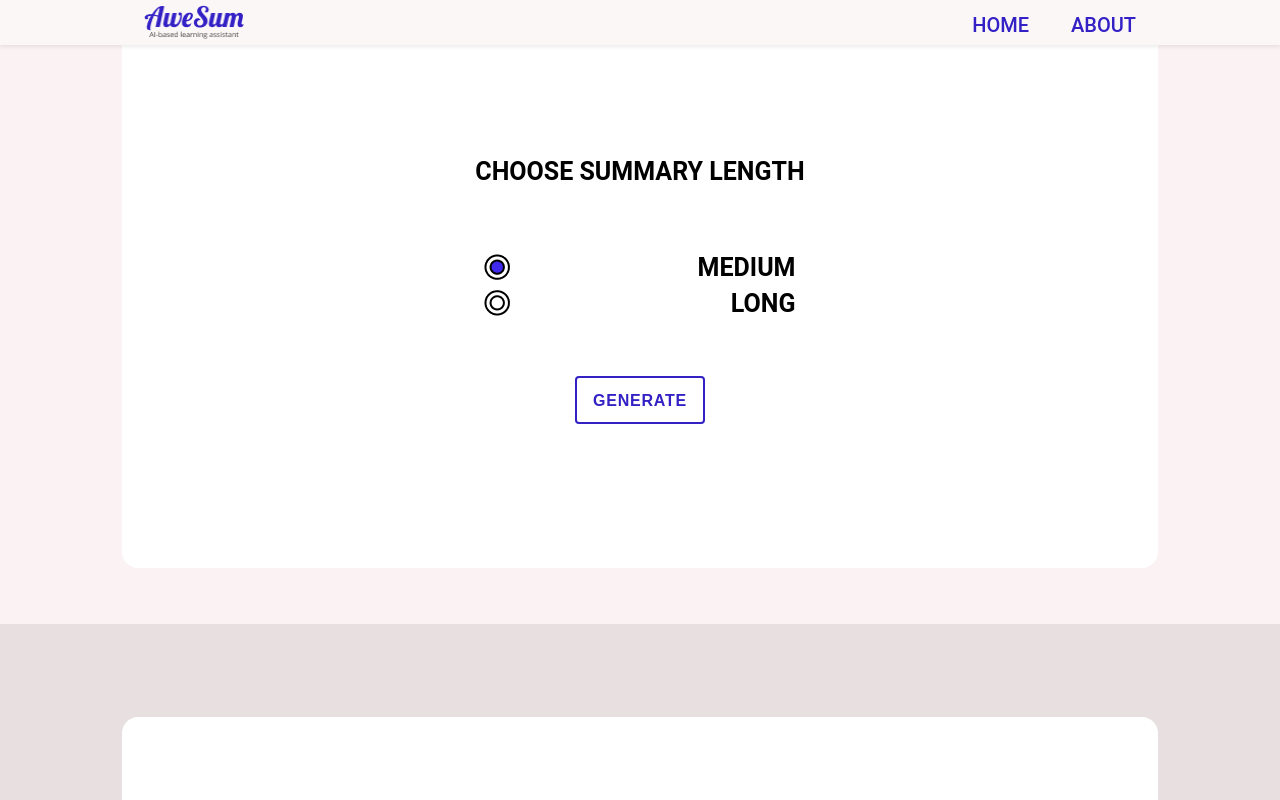
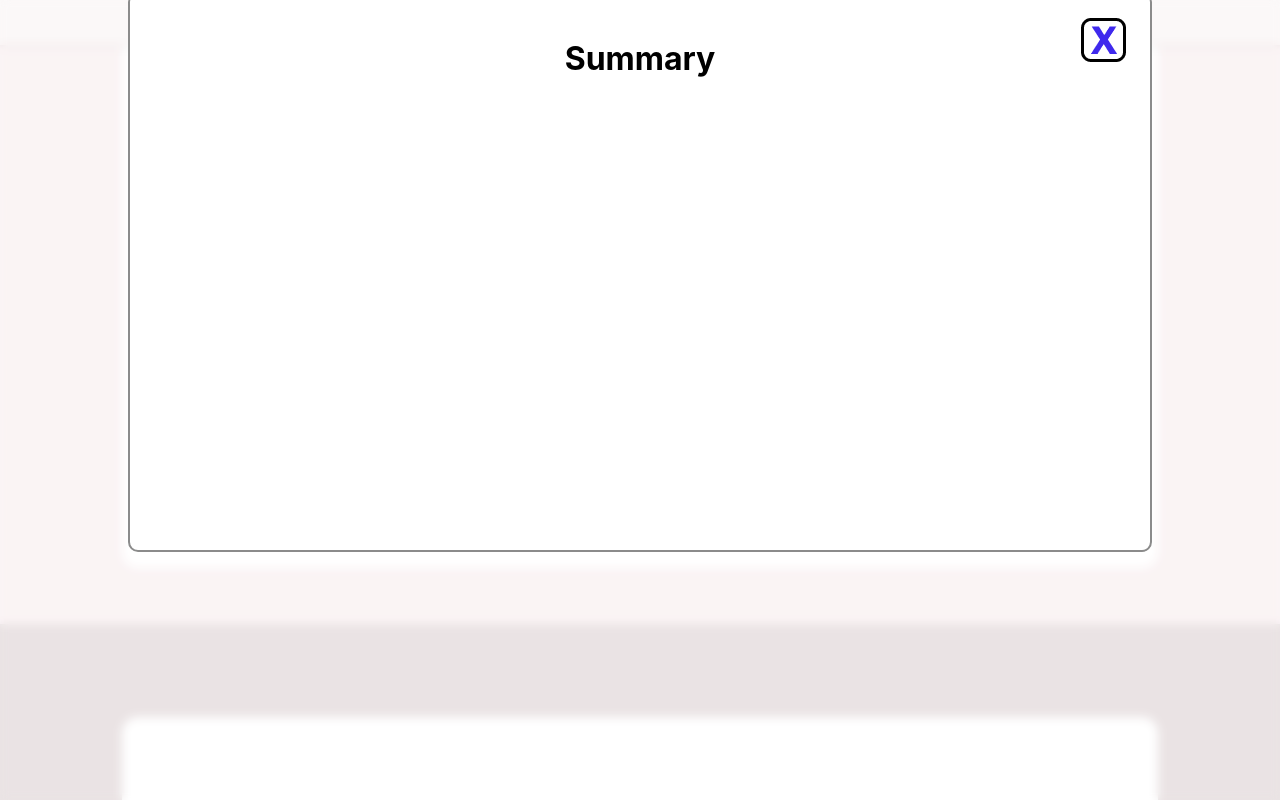
Before and after one commit to 89OutOf10/AweSum-FE, a React (Create React App) app: page / in a window 1280 px wide. Both pictures are taken after a click on the button "GENERATE". Shown: the part 1048-1848 px from the top of the page. Built offline with nearby package versions, Linux system fonts and the light colour scheme.

Commit message:
Fri May  6 15:39:45 KST 2022

```diff
--- a/src/App.js
+++ b/src/App.js
@@ -5,8 +5,8 @@ import styled from 'styled-components';
 import palette from './styles/palette';
 import ScrollToTop from './components/common/ScrollToTop';
 //pages
-import mainPage from './pages/mainPage';
-import aboutPage from './pages/aboutPage';
+import mainPage from './pages/MainPage';
+import aboutPage from './pages/AboutPage';
 import Header from './components/common/Header';
 import Footer from './components/common/Footer';
 
--- /dev/null
+++ b/src/components/common/ModalFrame.js
@@ -0,0 +1,93 @@
+import React from 'react';
+import styled from 'styled-components';
+import close from '../../assets/common/close-icon.png';
+
+const Container = styled.div`
+    position: absolute;
+    width: 100%;
+    height: 100%;
+    z-index: 100;
+    top: 0;
+    left: 0;
+    right: 0;
+    bottom: 0;
+    display: flex;
+    flex-direction: column;
+    align-items: center;
+`;
+
+const Background = styled.div`
+    position: fixed;
+    width: 100%;
+    height: 100%;
+    background-color: rgba(255,255,255,0.15);
+    backdrop-filter: blur(5px);
+    animation: modal-bg-show 1s;
+    @keyframes modal-bg-show {
+        from {
+            opacity: 0;
+        }
+        to {
+            opacity: 1;
+        }
+    }
+`;
+
+const ModalBlock = styled.div`
+    position: absolute;
+    top: 65rem;
+    border-radius: 10px;
+    border: 2px solid #8B8B8B;
+    padding: 1.5rem;
+    background-color: white;
+    width: 80%;
+    @media (max-width: 1120px) {
+        width: 50rem;
+    }
+    @media (max-width: 50rem) {
+        width: 80%;
+    }
+    min-height: 35rem;
+    animation: modal-show 1s;
+    @keyframes modal-show {
+        from {
+            opacity: 0;
+            margin-top: -50px;
+        }
+        to {
+            opacity: 1;
+            margin-top: 0;
+        }
+    }
+`;
+
+const Close = styled.img.attrs({
+    src: close,
+})`
+    position: absolute;
+    right: 1.5rem;
+    top: 1.5rem;
+    cursor: pointer;
+`;
+
+const Contents = styled.div`
+    display: flex;
+    flex-direction: column;
+    align-items: center;
+`;
+
+const ModalFrame = ({ _handleModal, children, ...rest }) => {
+    return (
+        <Container>
+            <Background onClick={_handleModal} />
+            <ModalBlock {...rest}>
+                <Close onClick={_handleModal} />
+                <Contents>
+                    {children}
+                </Contents>
+            </ModalBlock>
+        </Container>
+    );
+};
+
+export default ModalFrame;
--- /dev/null
+++ b/src/components/main/QuizModal.js
@@ -0,0 +1,12 @@
+import React from 'react';
+import QuizModalFrame from './QuizModalFrame';
+
+const SummaryModal = ({ _handleModal }) => {
+    return (
+        <QuizModalFrame _handleModal={_handleModal}>
+            <h1>Quiz</h1>
+        </QuizModalFrame>
+    );
+};
+
+export default SummaryModal;
--- /dev/null
+++ b/src/components/main/QuizModalFrame.js
@@ -0,0 +1,93 @@
+import React from 'react';
+import styled from 'styled-components';
+import close from '../../assets/common/close-icon.png';
+
+const Container = styled.div`
+    position: absolute;
+    width: 100%;
+    height: 100%;
+    z-index: 100;
+    top: 0;
+    left: 0;
+    right: 0;
+    bottom: 0;
+    display: flex;
+    flex-direction: column;
+    align-items: center;
+`;
+
+const Background = styled.div`
+    position: fixed;
+    width: 100%;
+    height: 100%;
+    background-color: rgba(255,255,255,0.15);
+    backdrop-filter: blur(5px);
+    animation: modal-bg-show 1s;
+    @keyframes modal-bg-show {
+        from {
+            opacity: 0;
+        }
+        to {
+            opacity: 1;
+        }
+    }
+`;
+
+const ModalBlock = styled.div`
+    position: absolute;
+    top: 110rem;
+    border-radius: 10px;
+    border: 2px solid #8B8B8B;
+    padding: 1.5rem;
+    background-color: white;
+    width: 80%;
+    @media (max-width: 1120px) {
+        width: 50rem;
+    }
+    @media (max-width: 50rem) {
+        width: 80%;
+    }
+    min-height: 45rem;
+    animation: modal-show 1s;
+    @keyframes modal-show {
+        from {
+            opacity: 0;
+            margin-top: -50px;
+        }
+        to {
+            opacity: 1;
+            margin-top: 0;
+        }
+    }
+`;
+
+const Close = styled.img.attrs({
+    src: close,
+})`
+    position: absolute;
+    right: 1.5rem;
+    top: 1.5rem;
+    cursor: pointer;
+`;
+
+const Contents = styled.div`
+    display: flex;
+    flex-direction: column;
+    align-items: center;
+`;
+
+const QuizModalFrame = ({ _handleModal, children, ...rest }) => {
+    return (
+        <Container>
+            <Background onClick={_handleModal} />
+            <ModalBlock {...rest}>
+                <Close onClick={_handleModal} />
+                <Contents>
+                    {children}
+                </Contents>
+            </ModalBlock>
+        </Container>
+    );
+};
+
+export default QuizModalFrame;
--- a/src/components/main/Summary.js
+++ b/src/components/main/Summary.js
@@ -2,6 +2,7 @@ import React, { useState } from 'react';
 import styled from 'styled-components';
 import Button from '../common/Button';
 import RadioButton from '../common/RadioButton';
+import SummaryModal from './SummaryModal';
 
 const Wrapper = styled.div`
   margin-top: 15%;
@@ -32,6 +33,7 @@ const SubWrapper = styled.div`
 `;
 
 const Summary = ({ ...props }) => {
+  // button
   const [checkedMedium, setCheckedMedium] = useState(true);
   const onClick = (e) => {
     setCheckedMedium(!checkedMedium);
@@ -43,6 +45,19 @@ const Summary = ({ ...props }) => {
     setCheckedLong(!checkedLong);
     setCheckedMedium(!checkedMedium);
   };
+
+  // modal
+  const [openModal, setOpenModal] = useState(false);
+
+  const _handleModal = () => {
+    setOpenModal(!openModal);
+    // console.log('changed visibility');
+  };
+
+  // 인자값 받아오기 (medium / long 뭐 선택했는지)
+  const onClick3 = (e) => {
+    _handleModal();
+  }
 
   return (
     <Wrapper>
@@ -57,7 +72,10 @@ const Summary = ({ ...props }) => {
         <RadioButton onClick={onClick2} checked={checkedLong} />
         <Text>LONG</Text>
       </SubWrapper>
-      <Button style={{ marginTop: '60px' }}>GENERATE</Button>
+      <Button onClick = {onClick3} style={{ marginTop: '60px' }}>GENERATE</Button>
+      {openModal && (
+        <SummaryModal _handleModal={_handleModal}/>
+      )}
     </Wrapper>
   );
 };
--- /dev/null
+++ b/src/components/main/SummaryModal.js
@@ -0,0 +1,12 @@
+import React from 'react';
+import ModalFrame from '../common/ModalFrame';
+
+const SummaryModal = ({ _handleModal }) => {
+    return (
+        <ModalFrame _handleModal={_handleModal}>
+            <h1>Summary</h1>
+        </ModalFrame>
+    );
+};
+
+export default SummaryModal;
--- a/src/pages/aboutPage.js
+++ b/src/pages/aboutPage.js
@@ -63,7 +63,7 @@ const Text = styled.div`
   text-align: center;
 `;
 
-const aboutPage = () => {
+const AboutPage = () => {
   return (
     <>
       <AboutBlock>
@@ -98,4 +98,4 @@ const aboutPage = () => {
   );
 };
 
-export default aboutPage;
+export default AboutPage;
--- a/src/pages/mainPage.js
+++ b/src/pages/mainPage.js
@@ -1,10 +1,11 @@
-import React, { useState } from 'react';
+import React, { useState, useEffect } from 'react';
 import styled from 'styled-components';
 import Button from '../components/common/Button';
 import palette from '../styles/palette';
 import Input from '../components/main/Input';
 import TimeFrame from '../components/main/TimeFrame';
 import Summary from '../components/main/Summary';
+import QuizModal from '../components/main/QuizModal';
 
 const Block1 = styled.div`
   background: ${palette.pink[2]};
@@ -101,7 +102,20 @@ const QuizBoard = styled.div`
   align-items: center;
 `;
 
-const mainPage = () => {
+const MainPage = () => {
+  // modal
+  const [openModal, setOpenModal] = useState(false);
+
+  const _handleModal = () => {
+    setOpenModal(!openModal);
+    // console.log('changed visibility');
+  };
+
+  // 인자값 받아오기 (medium / long 뭐 선택했는지)
+  const onClick = (e) => {
+    _handleModal();
+  }
+
   return (
     <>
       <Block1>
@@ -136,7 +150,10 @@ const mainPage = () => {
               이번 강의의 핵심 문장들로 출제된 OX QUIZ를 통해 <br /> 강의를
               얼마나 이해했는지 확인해보세요!
             </Text>
-            <Button style={{ marginBottom: '10px' }}>시작하기</Button>
+            <Button onClick = {onClick} style={{ marginBottom: '10px' }}>시작하기</Button>
+            {openModal && (
+              <QuizModal _handleModal={_handleModal}/>
+            )}
           </QuizBoard>
         </SubSection3>
       </Block1>
@@ -144,4 +161,4 @@ const mainPage = () => {
   );
 };
 
-export default mainPage;
+export default MainPage;
```
Also changed, not shown: src/assets/common/close-icon.png (added), 1 other file (tests, documents, lock files or other folders).
